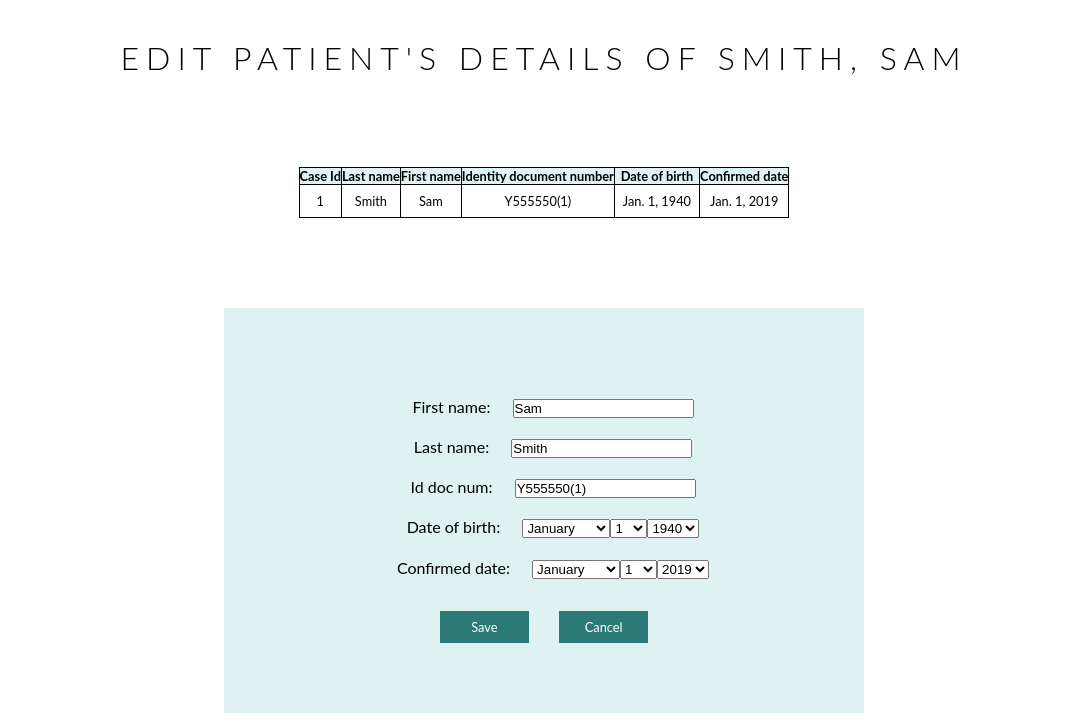
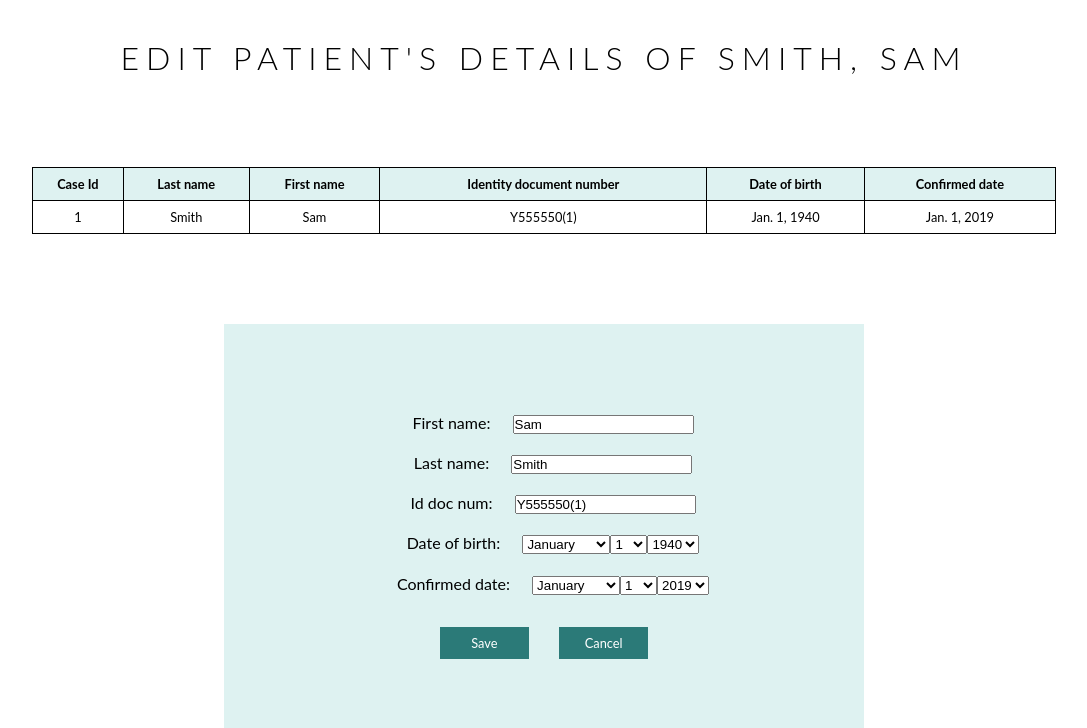
Before and after one commit to yhchang-0331/trans19, a Django app: page /patient_corner/editpatient/1 in a window 1280 px wide. Shown: the part 44-772 px from the top of the page, without its empty margins (96-1183 px from the left). Run offline with Django 3.2, Linux system fonts and the light colour scheme; a user stored in the database is signed in; data comes from the database, SQL or seed files in the repository; some web fonts are replaced.

Commit message:
Update templatestyle.css

```diff
--- a/trans-19-project/trans19/static/css/templatestyle.css
+++ b/trans-19-project/trans19/static/css/templatestyle.css
@@ -142,6 +142,7 @@
     background-color: #DEF2F1;
     border: 1px solid black;
     font-size: 1vw;
+    padding:8px 0;
 }
 
 td {
@@ -149,7 +150,7 @@
     border: 1px solid black;
     table-layout: auto;
     text-align: center;
-    padding: 8px;
+    padding: 8px 0;
     font-size: 1vw;
 }
 
@@ -175,6 +176,7 @@
 
 .edittable{
   margin-top: 7%;
+  width: 80%;
 }
 
 /*-----------------------------Table----------------------------*/
@@ -300,11 +302,9 @@
 /*-----------------------------CSS for Expandable Table----------------------------*/
 
 /*-----------------------------CSS for Login----------------------------*/
-
 .loginp{
   margin-top: 3vh;
   font-size: 16px;
   margin-bottom: 1vh;
 }
-
 /*-----------------------------CSS for Login----------------------------*/
```
